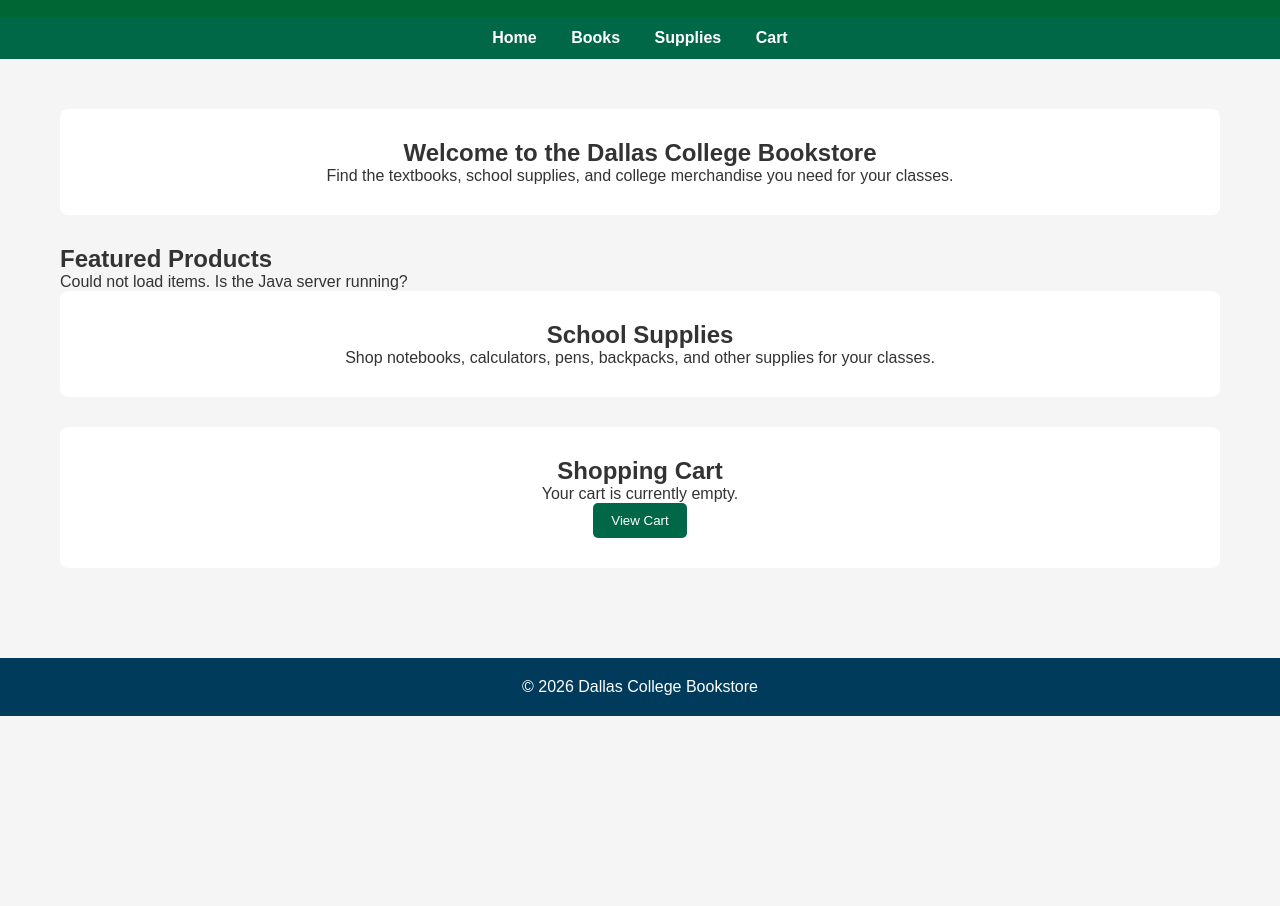
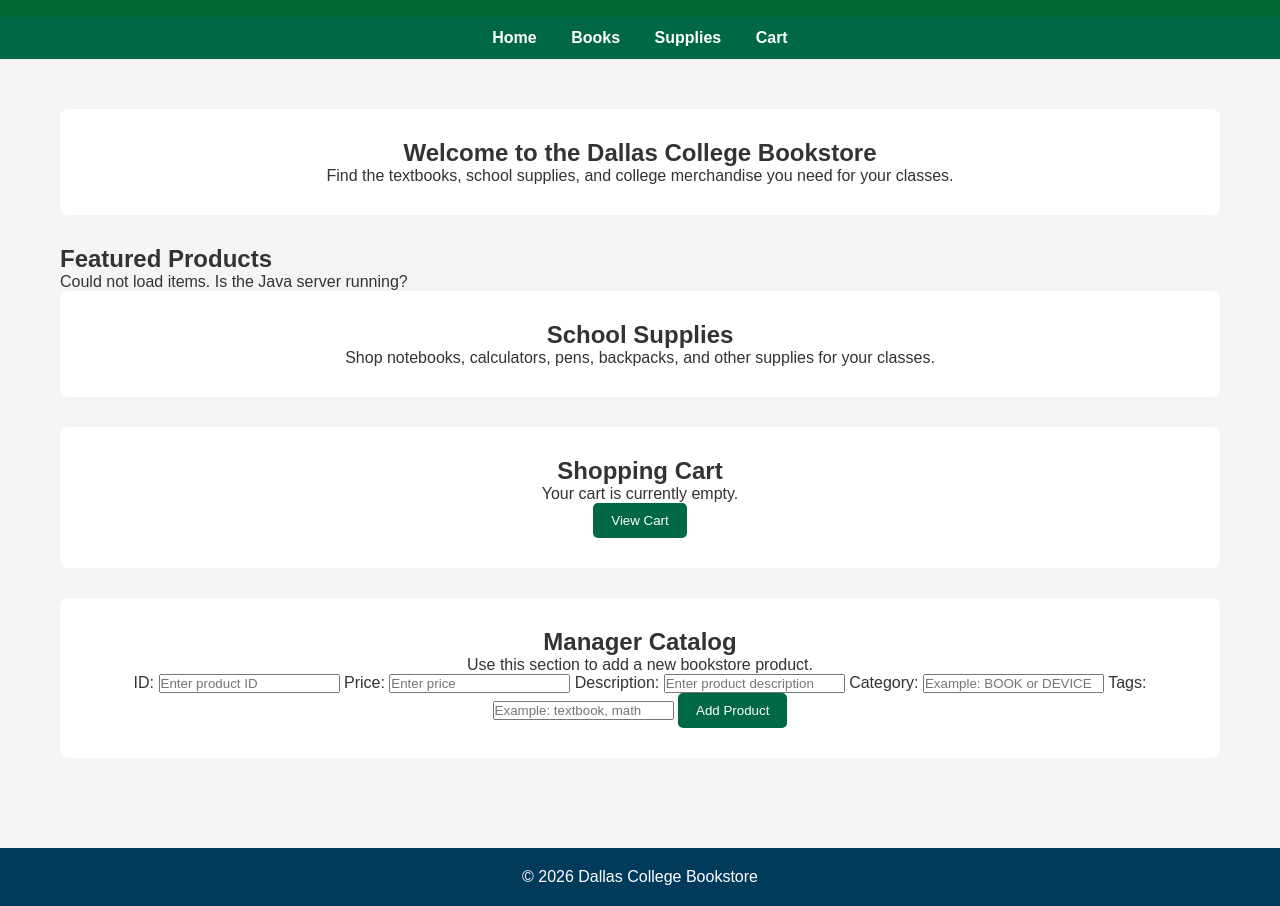
Before and after one commit to OTZYDK/team-government, a plain HTML site: page frontend/index.html in a window 1280 px wide. Shown: the part 88-994 px from the top of the page. Before the commit the page ends 804 px from the top, so only its background shows below. Drawn offline with Linux system fonts and the light colour scheme; no server answers.

Commit message:
Add manager catalog form

```diff
--- a/frontend/index.html
+++ b/frontend/index.html
@@ -125,6 +125,60 @@
 
         </section>
 
+        <!-- Manager Catalog -->
+<section id="manager" class="welcome">
+    <h2>Manager Catalog</h2>
+    <p>Use this section to add a new bookstore product.</p>
+
+    <form id="addItemForm">
+
+        <label for="product-id">ID:</label>
+        <input
+            type="number"
+            id="product-id"
+            name="ID"
+            placeholder="Enter product ID"
+        >
+
+        <label for="product-price">Price:</label>
+        <input
+            type="number"
+            id="product-price"
+            name="Price"
+            placeholder="Enter price"
+            step="0.01"
+        >
+
+        <label for="product-description">Description:</label>
+        <input
+            type="text"
+            id="product-description"
+            name="Description"
+            placeholder="Enter product description"
+        >
+
+        <label for="product-category">Category:</label>
+        <input
+            type="text"
+            id="product-category"
+            name="Category"
+            placeholder="Example: BOOK or DEVICE"
+        >
+
+        <label for="product-tags">Tags:</label>
+        <input
+            type="text"
+            id="product-tags"
+            name="Tags"
+            placeholder="Example: textbook, math"
+        >
+
+        <button type="submit">Add Product</button>
+
+    </form>
+</section>
+
+
 
 
     </main>
```
